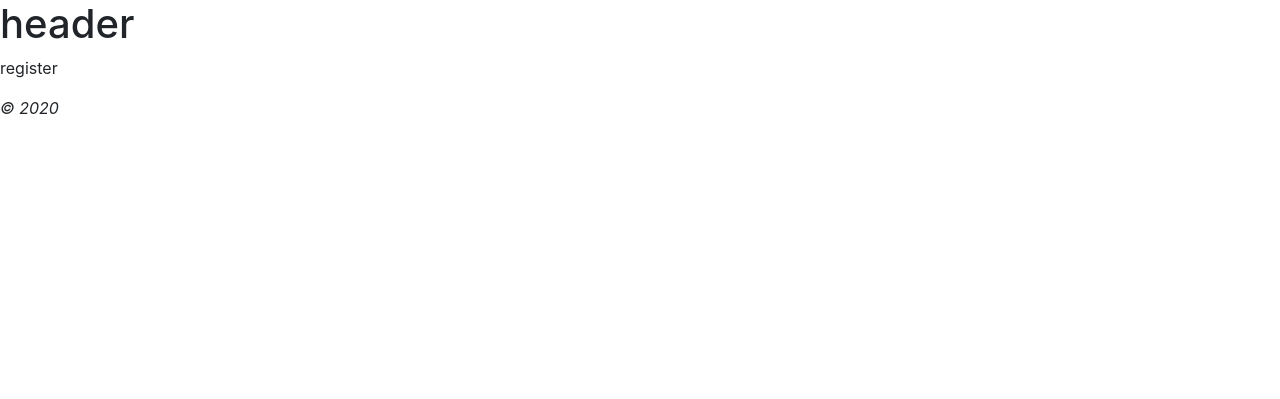
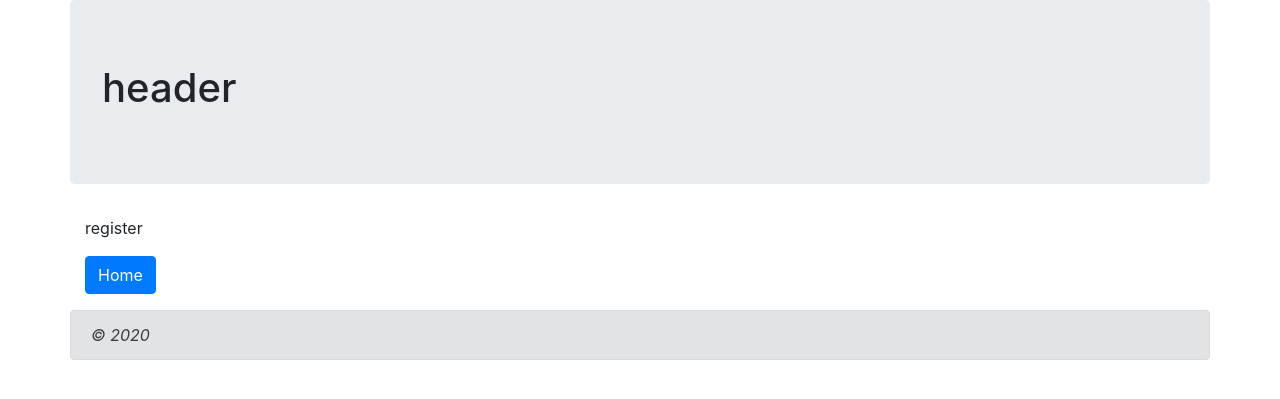
Before and after one commit to paulguillon/rencontrecodeigniter, a CodeIgniter app: page /database/index.php/home/register in a window 1280 px wide. Shown: the top 399 px of the page. Run offline with CodeIgniter, Linux system fonts and the light colour scheme.

Commit message:
url, centrage page, boutons navigations

```diff
--- a/application/config/config.php
+++ b/application/config/config.php
@@ -23,7 +23,9 @@
 | a PHP script and you can easily do that on your own.
 |
 */
-$config['base_url'] = 'http://localhost/meetic/';
+$root  = "http://".$_SERVER['HTTP_HOST'];
+$root .= str_replace(basename($_SERVER['SCRIPT_NAME']),"",$_SERVER['SCRIPT_NAME']);
+$config['base_url'] = $root;
 
 /*
 |--------------------------------------------------------------------------
--- a/application/config/routes.php
+++ b/application/config/routes.php
@@ -52,3 +52,4 @@
 
 $route['default_controller'] = 'home/view';
 $route['(:any)'] = 'home/view/$1';
+$route['home/(:any)'] = 'home/view/$1';
--- a/application/views/home/index.php
+++ b/application/views/home/index.php
@@ -1 +1,3 @@
 <p>Lorem, ipsum dolor sit amet consectetur adipisicing elit. Repellendus, in!</p>
+<a href="<?= base_url()?>login"><button class="btn btn-primary">Login</button></a>
+<a href="<?= base_url()?>register"><button class="btn btn-primary">Register</button></a>
--- a/application/views/home/login.php
+++ b/application/views/home/login.php
@@ -1 +1,2 @@
 <p>login</p>
+<a href="<?= base_url()?>"><button class="btn btn-primary">Home</button></a>
--- a/application/views/home/register.php
+++ b/application/views/home/register.php
@@ -1 +1,2 @@
 <p>register</p>
+<a href="<?= base_url()?>"><button class="btn btn-primary">Home</button></a>
--- a/application/views/templates/footer.php
+++ b/application/views/templates/footer.php
@@ -1,4 +1,7 @@
-<em>&copy; 2020</em>
+</div>
+<footer class="container alert alert-secondary mt-3">
+    <em>&copy; 2020</em>
+</footer>
 </body>
 
 </html>
--- a/application/views/templates/header.php
+++ b/application/views/templates/header.php
@@ -4,5 +4,9 @@
     <title>CodeIgniter Tutorial</title>
     <link rel="stylesheet" href="https://stackpath.bootstrapcdn.com/bootstrap/4.5.2/css/bootstrap.min.css">
 </head>
+
 <body>
-    <h1><?php echo "header"; ?></h1>
+    <header class="container jumbotron">
+        <h1><?php echo "header"; ?></h1>
+    </header>
+    <div class="container">
```
Also changed, not shown: .htaccess (added), application/.htaccess.
